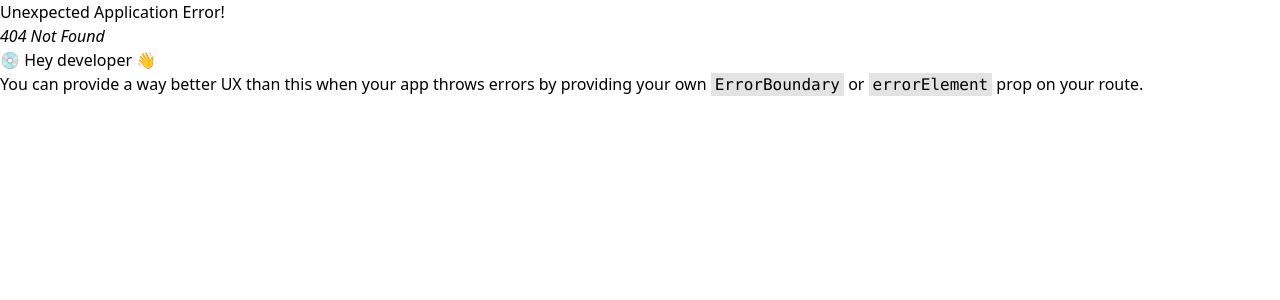
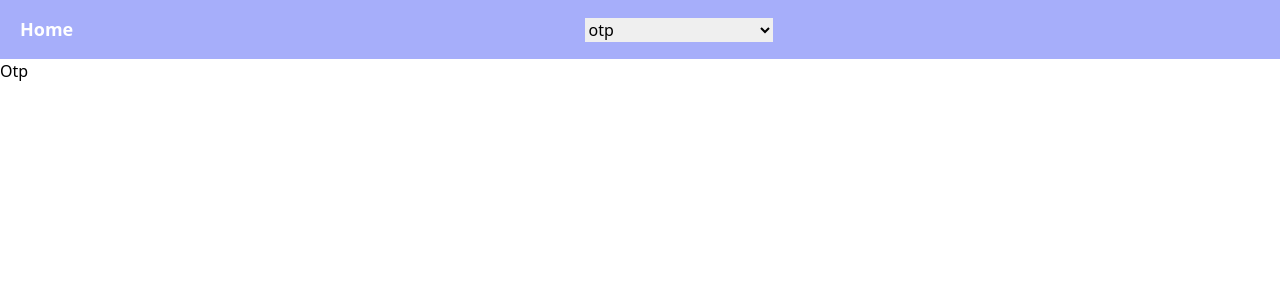
Before and after one commit to saugatrajbhandari/react-interview, a React (Vite) app: page /otp in a window 1280 px wide. Before the commit this address had no page. Shown: the top 300 px of the page. Built offline with nearby package versions, Linux system fonts and the light colour scheme.

Commit message:
intilialize otp

```diff
--- a/src/navigation/index.js
+++ b/src/navigation/index.js
@@ -11,4 +11,5 @@ export const navigation = [
   { path: "/debounce", name: "debounce" },
   { path: "/autocomplete", name: "autocomplete" },
   { path: "/cursor-move", name: "cursor move" },
+  { path: "/otp", name: "otp" },
 ];
--- /dev/null
+++ b/src/pages/otp/index.jsx
@@ -0,0 +1,7 @@
+import React from "react";
+
+function Otp() {
+  return <div>Otp</div>;
+}
+
+export default Otp;
--- a/src/routes/index.jsx
+++ b/src/routes/index.jsx
@@ -11,6 +11,7 @@ import Stopwatch from "../pages/stopwatch";
 import Debounce from "../pages/debounce";
 import Autocomplete from "../pages/autocomplete";
 import CursorMove from "../pages/cursor-move";
+import Otp from "../pages/otp";
 
 export const routes = [
   {
@@ -45,4 +46,5 @@ export const routes = [
   { path: "/debounce", element: <Debounce /> },
   { path: "/autocomplete", element: <Autocomplete /> },
   { path: "/cursor-move", element: <CursorMove /> },
+  { path: "/otp", element: <Otp /> },
 ];
```
